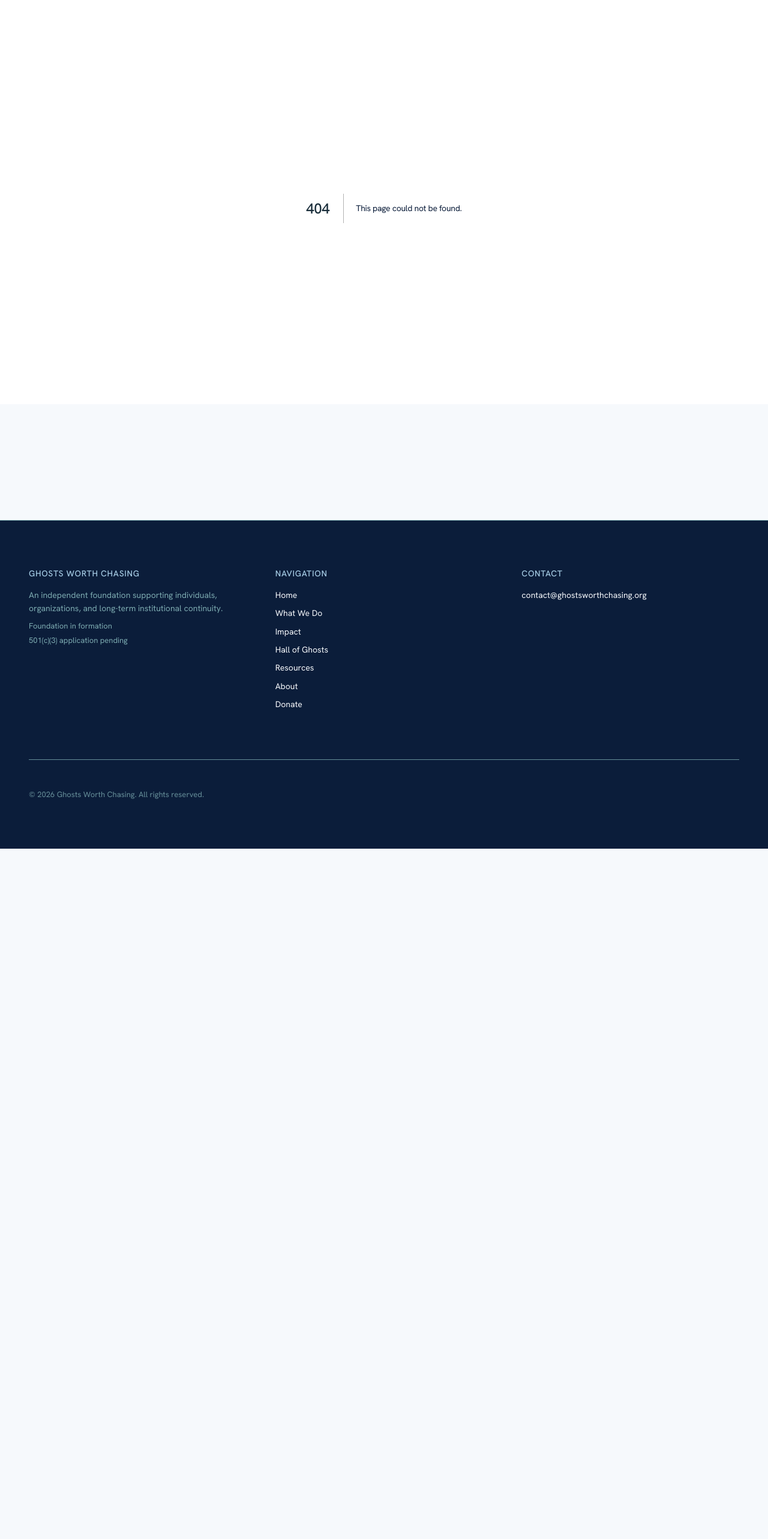
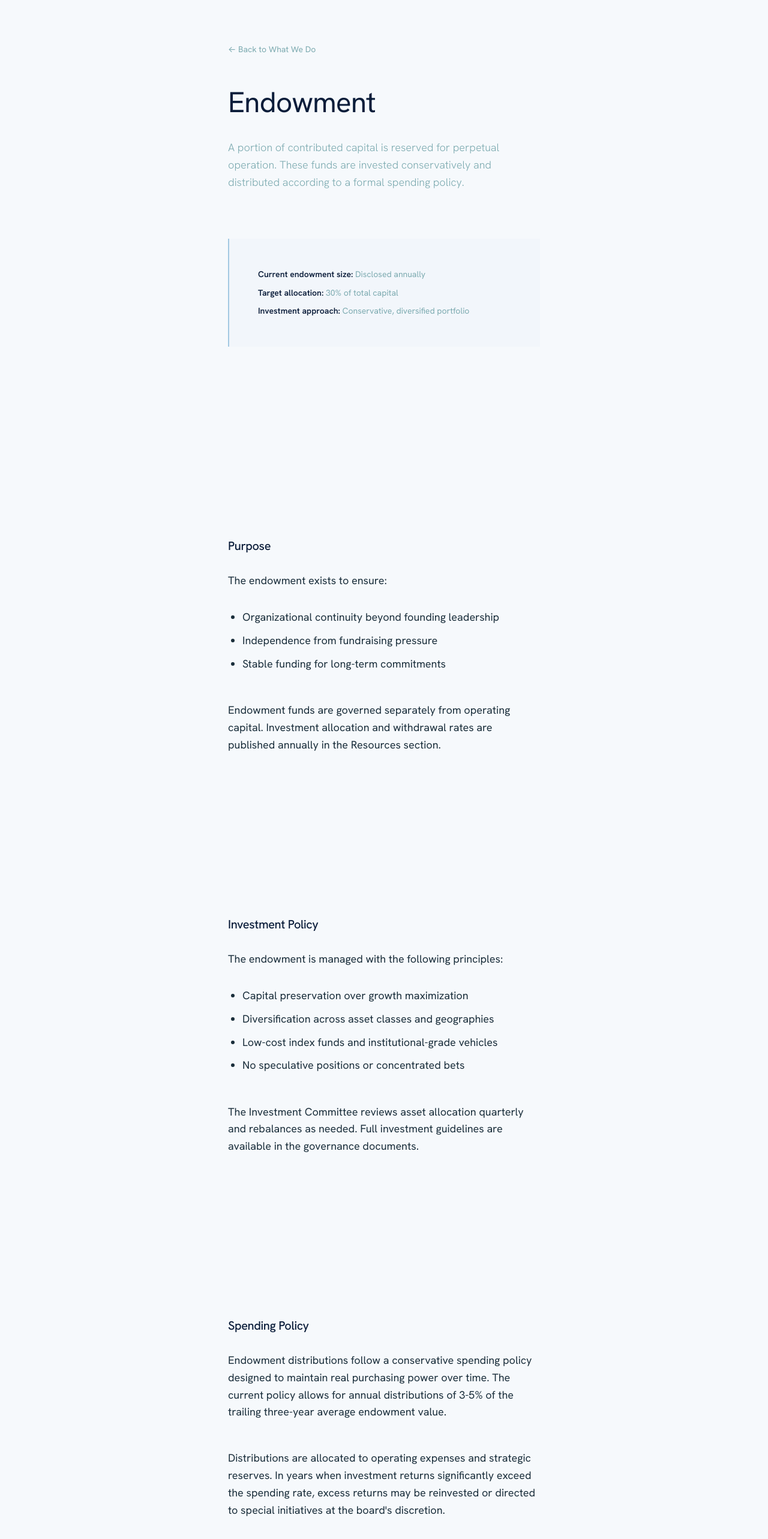
Before and after one commit to Roco41589/ghosts-worth-chasing-site, a Next.js app in the folder ghosts-redesign/: page /what-we-do/endowment in a window 1280 px wide. Before the commit this address had no page. Shown: the part 126-2692 px from the top of the page at 60% size. Before the commit the page ends 1541 px from the top, so only its background shows below. Built offline with nearby package versions, Linux system fonts and the light colour scheme.

Commit message:
Create page.tsx
Endowment page created

```diff
--- /dev/null
+++ b/ghosts-redesign/app/what-we-do/endowment/page.tsx
@@ -0,0 +1,187 @@
+import Link from 'next/link'
+
+export default function Endowment() {
+  return (
+    <>
+      <section className="section section--narrow">
+        <Link
+          href="/what-we-do"
+          style={{
+            fontSize: '14px',
+            color: 'var(--color-teal-grey)',
+            textDecoration: 'none',
+            display: 'inline-flex',
+            alignItems: 'center',
+            gap: '8px',
+            marginBottom: 'var(--space-md)',
+          }}
+        >
+          ← Back to What We Do
+        </Link>
+
+        <h1 style={{ color: 'var(--color-deep-navy)', marginBottom: 'var(--space-sm)' }}>
+          Endowment
+        </h1>
+
+        <p style={{
+          fontSize: '18px',
+          color: 'var(--color-text-secondary)',
+          lineHeight: 1.6,
+          fontWeight: 300,
+          marginBottom: 'var(--space-lg)',
+        }}>
+          A portion of contributed capital is reserved for perpetual operation. These funds
+          are invested conservatively and distributed according to a formal spending policy.
+        </p>
+
+        <div style={{
+          marginBottom: 'var(--space-lg)',
+          padding: 'var(--space-md)',
+          borderLeft: '2px solid var(--color-sky-blue)',
+          background: 'rgba(163, 201, 226, 0.05)',
+        }}>
+          <p style={{ fontSize: '14px', color: 'var(--color-text-secondary)', marginBottom: '8px' }}>
+            <strong style={{ color: 'var(--color-deep-navy)' }}>Current endowment size:</strong> Disclosed annually
+          </p>
+          <p style={{ fontSize: '14px', color: 'var(--color-text-secondary)', marginBottom: '8px' }}>
+            <strong style={{ color: 'var(--color-deep-navy)' }}>Target allocation:</strong> 30% of total capital
+          </p>
+          <p style={{ fontSize: '14px', color: 'var(--color-text-secondary)', marginBottom: 0 }}>
+            <strong style={{ color: 'var(--color-deep-navy)' }}>Investment approach:</strong> Conservative, diversified portfolio
+          </p>
+        </div>
+      </section>
+
+      <section className="section section--narrow">
+        <h2 style={{
+          fontSize: '20px',
+          marginBottom: 'var(--space-sm)',
+          color: 'var(--color-deep-navy)',
+        }}>
+          Purpose
+        </h2>
+
+        <p style={{ marginBottom: 'var(--space-sm)' }}>
+          The endowment exists to ensure:
+        </p>
+
+        <ul style={{
+          marginLeft: '24px',
+          marginBottom: 'var(--space-md)',
+          color: 'var(--color-text)',
+          lineHeight: 1.7,
+        }}>
+          <li>Organizational continuity beyond founding leadership</li>
+          <li>Independence from fundraising pressure</li>
+          <li>Stable funding for long-term commitments</li>
+        </ul>
+
+        <p>
+          Endowment funds are governed separately from operating capital. Investment allocation
+          and withdrawal rates are published annually in the Resources section.
+        </p>
+      </section>
+
+      <section className="section section--narrow">
+        <h2 style={{
+          fontSize: '20px',
+          marginBottom: 'var(--space-sm)',
+          color: 'var(--color-deep-navy)',
+        }}>
+          Investment Policy
+        </h2>
+
+        <p style={{ marginBottom: 'var(--space-sm)' }}>
+          The endowment is managed with the following principles:
+        </p>
+
+        <ul style={{
+          marginLeft: '24px',
+          marginBottom: 'var(--space-md)',
+          color: 'var(--color-text)',
+          lineHeight: 1.7,
+        }}>
+          <li>Capital preservation over growth maximization</li>
+          <li>Diversification across asset classes and geographies</li>
+          <li>Low-cost index funds and institutional-grade vehicles</li>
+          <li>No speculative positions or concentrated bets</li>
+        </ul>
+
+        <p>
+          The Investment Committee reviews asset allocation quarterly and rebalances as needed.
+          Full investment guidelines are available in the governance documents.
+        </p>
+      </section>
+
+      <section className="section section--narrow">
+        <h2 style={{
+          fontSize: '20px',
+          marginBottom: 'var(--space-sm)',
+          color: 'var(--color-deep-navy)',
+        }}>
+          Spending Policy
+        </h2>
+
+        <p style={{ marginBottom: 'var(--space-md)' }}>
+          Endowment distributions follow a conservative spending policy designed to maintain
+          real purchasing power over time. The current policy allows for annual distributions
+          of 3-5% of the trailing three-year average endowment value.
+        </p>
+
+        <p>
+          Distributions are allocated to operating expenses and strategic reserves. In years
+          when investment returns significantly exceed the spending rate, excess returns may
+          be reinvested or directed to special initiatives at the board's discretion.
+        </p>
+      </section>
+
+      <section className="section section--narrow">
+        <h2 style={{
+          fontSize: '20px',
+          marginBottom: 'var(--space-sm)',
+          color: 'var(--color-deep-navy)',
+        }}>
+          Transparency & Reporting
+        </h2>
+
+        <p style={{ marginBottom: 'var(--space-sm)' }}>
+          The following information is published annually:
+        </p>
+
+        <ul style={{
+          marginLeft: '24px',
+          marginBottom: 'var(--space-md)',
+          color: 'var(--color-text)',
+          lineHeight: 1.7,
+        }}>
+          <li>Total endowment value</li>
+          <li>Asset allocation by category</li>
+          <li>Investment returns (gross and net of fees)</li>
+          <li>Annual distributions and spending rate</li>
+        </ul>
+
+        <p>
+          These reports are available in the Resources section. Audited financial statements
+          are published following completion of the annual audit process.
+        </p>
+      </section>
+
+      <section className="section section--narrow">
+        <h2 style={{
+          fontSize: '20px',
+          marginBottom: 'var(--space-sm)',
+          color: 'var(--color-deep-navy)',
+        }}>
+          Philosophy
+        </h2>
+
+        <p>
+          The endowment is not a growth vehicle. It is institutional infrastructure. Its purpose
+          is to ensure the foundation can honor commitments, maintain independence, and operate
+          beyond the tenure of any individual board member or donor. We optimize for stability,
+          not returns.
+        </p>
+      </section>
+    </>
+  )
+}
```
